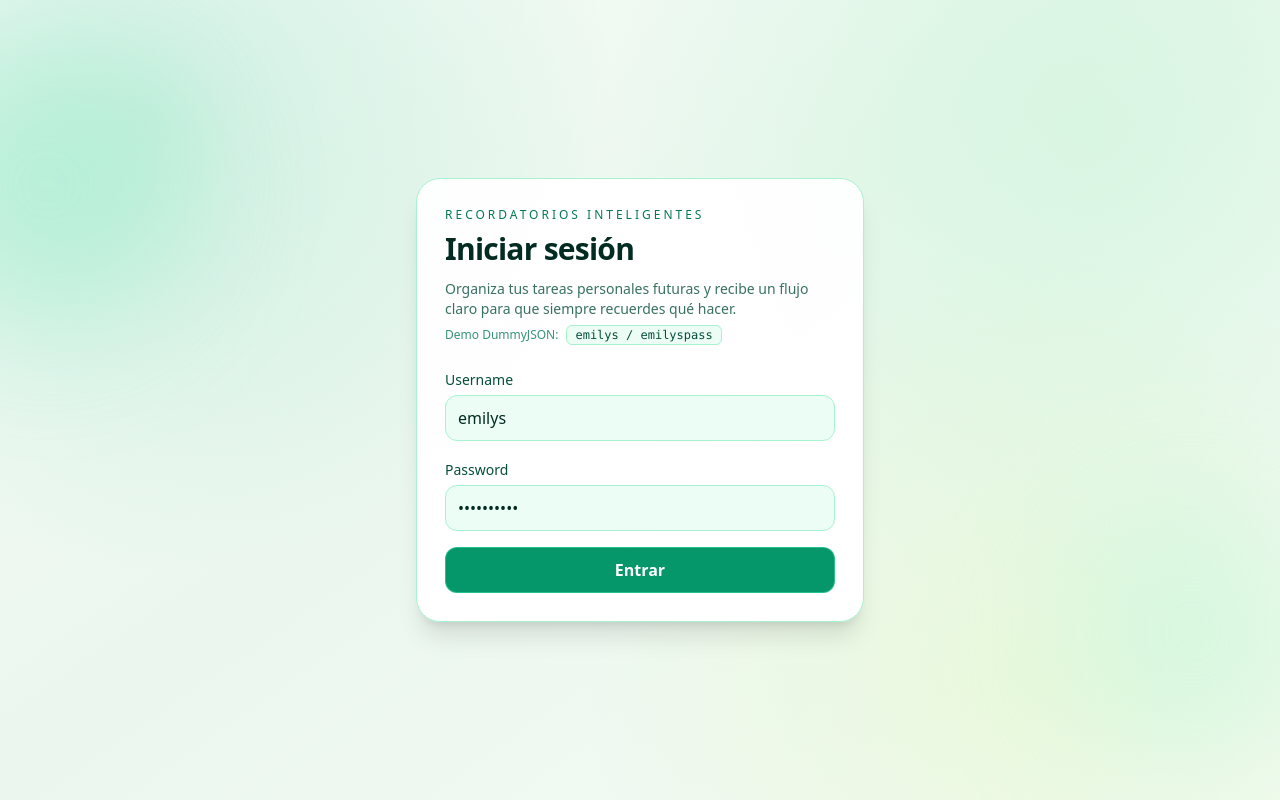
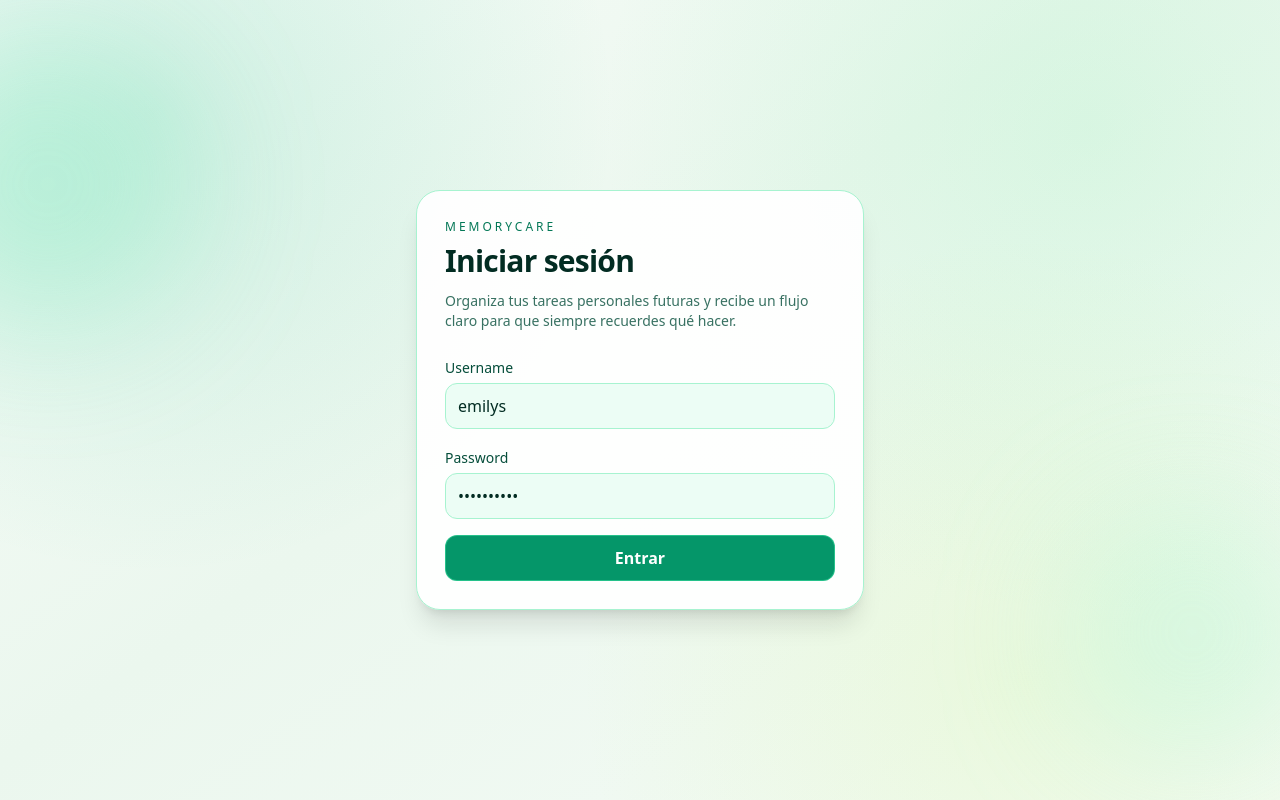
Before and after one commit to Jesdad10/proyecto-react, a React (Vite) app: page /proyecto-react-evaluacion/login in a window 1280 px wide. Built offline with nearby package versions, Linux system fonts and the light colour scheme.

Commit message:
Actualizado

```diff
--- a/src/components/AppLayout.jsx
+++ b/src/components/AppLayout.jsx
@@ -16,7 +16,7 @@ export default function AppLayout() {
                 <div className="mx-auto flex max-w-6xl items-center justify-between px-4 py-4">
                     <div>
                         <p className="text-xs uppercase tracking-[0.25em] text-emerald-700">Organizador personal</p>
-                        <h1 className="text-lg font-semibold tracking-tight text-emerald-950">Proyecto React Evaluación</h1>
+                        <h1 className="text-lg font-semibold tracking-tight text-emerald-950">MemoryCare</h1>
                     </div>
 
                     <div className="flex items-center gap-3">
--- a/src/pages/Dashboard.jsx
+++ b/src/pages/Dashboard.jsx
@@ -54,7 +54,7 @@ export default function Dashboard() {
                 <p className="text-xs uppercase tracking-[0.2em] text-emerald-700">Bienvenida</p>
                 <h2 className="mt-1 text-3xl font-bold tracking-tight">Inicio</h2>
                 <p className="mt-3 text-emerald-950">
-                    Hola, <b>{user?.username}</b> {isAdmin ? "(Administrador)" : "(Usuario)"}. Este inicio está pensado para que
+                    Hola, <b>{user?.username}</b>. Este inicio está pensado para que
                     tengas una experiencia completa, visual y práctica para organizar tareas futuras y evitar olvidos.
                 </p>
                 <p className="mt-3 text-sm text-emerald-900/90">
--- a/src/pages/Login.jsx
+++ b/src/pages/Login.jsx
@@ -91,17 +91,11 @@ export default function Login() {
             <div className="pointer-events-none absolute -right-10 bottom-10 h-64 w-64 rounded-full bg-emerald-200/30 blur-3xl" />
 
             <div className="w-full max-w-md rounded-3xl border border-emerald-200 bg-white/95 p-7 shadow-xl">
-                <p className="text-xs uppercase tracking-[0.25em] text-emerald-700">Recordatorios inteligentes</p>
+                <p className="text-xs uppercase tracking-[0.25em] text-emerald-700">MemoryCare</p>
                 <h1 className="mt-2 text-3xl font-bold tracking-tight">Iniciar sesión</h1>
 
                 <p className="mt-3 text-sm text-emerald-900/80">
                     Organiza tus tareas personales futuras y recibe un flujo claro para que siempre recuerdes qué hacer.
-                </p>
-                <p className="mt-2 text-xs text-emerald-700/80">
-                    Demo DummyJSON:
-                    <span className="ml-2 rounded-md border border-emerald-200 bg-emerald-50 px-2 py-0.5 font-mono text-emerald-900">
-                        emilys / emilyspass
-                    </span>
                 </p>
 
                 <form onSubmit={onSubmit} className="mt-6 space-y-4">
```
